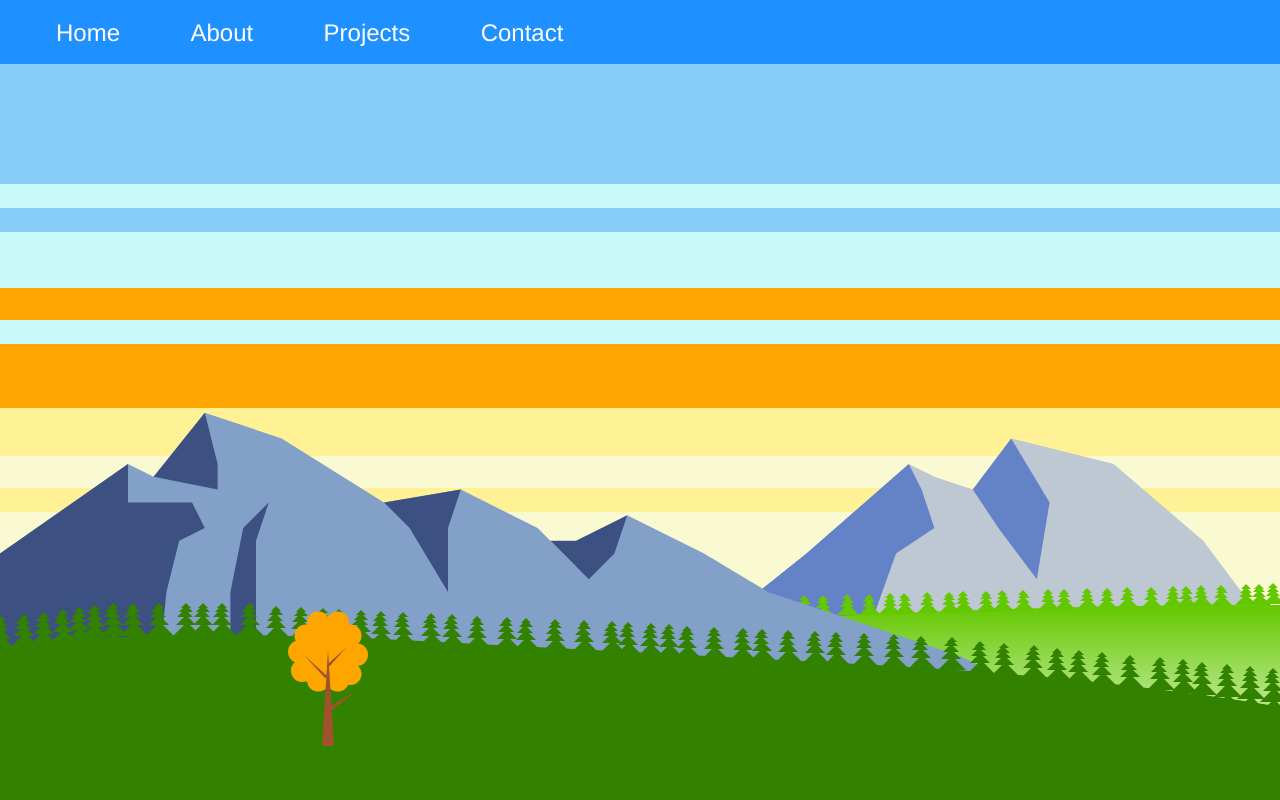
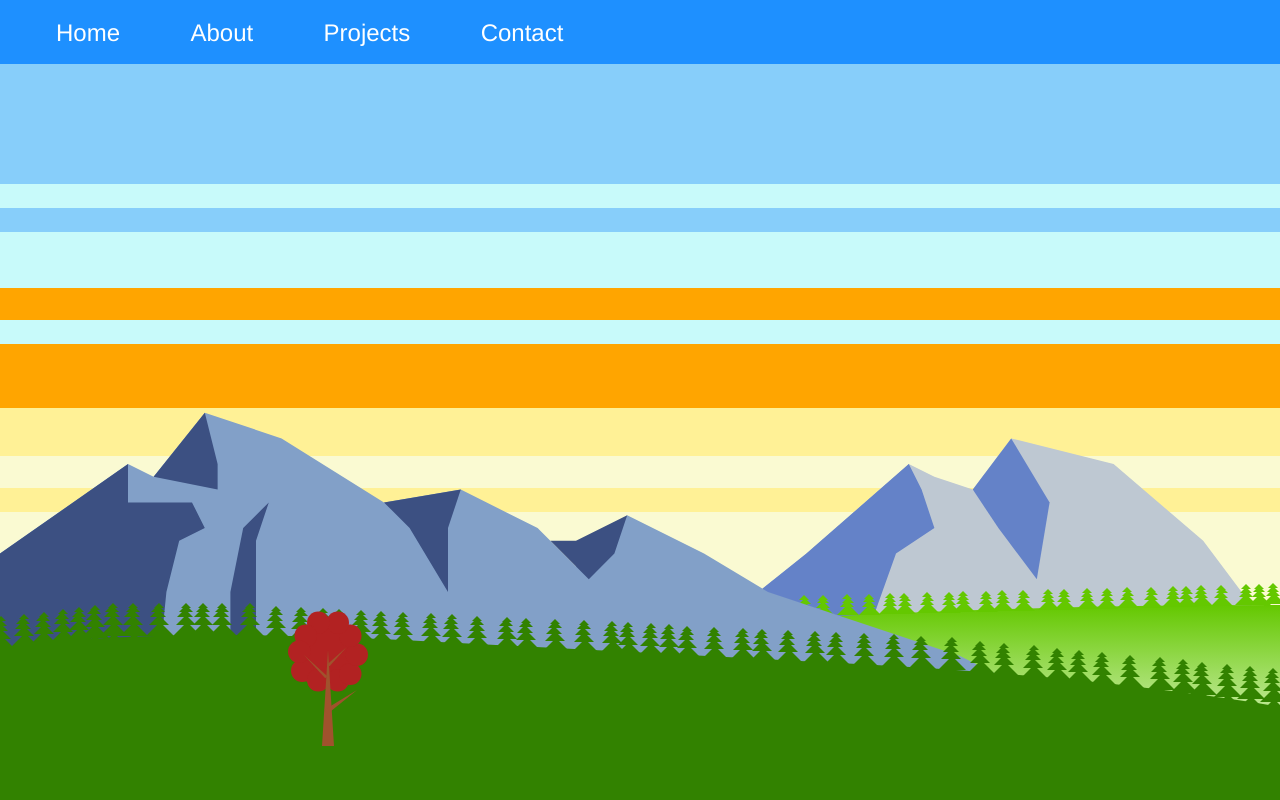
Before and after one commit to MyNameIsSpencer/landscape1, a plain HTML site: page index.html in a window 1280 px wide. Shown: the top 800 px of the page. Drawn offline with nearby package versions, Linux system fonts and the light colour scheme.

```diff
--- a/hills.js
+++ b/hills.js
@@ -74,6 +74,19 @@
   let oakCopy = oakTree.cloneNode(true);
   let xPosMod;
   let yPosMod;
+  let myColor = 'firebrick';
+  let oakTreeBigBush = oakCopy.getElementsByClassName('oak-tree-bush-big')[0];
+  let oakTreeBushes = oakCopy.getElementsByClassName('oak-tree-bush');
+
+  console.log(oakCopy);
+
+  oakTreeBigBush.style.backgroundColor = myColor;
+  for (let i = 0; i < oakTreeBushes.length; i ++) {
+    oakTreeBushes[i].style.backgroundColor = myColor;
+  }
+  // oakTreeBushes.style.backgroundColor = myColor;
+  // <div class="oak-tree-bush-big"></div>
+
 
   // xPosMod = 5;
   oakCopy.style.transform = `scale(0.5)`;
--- a/index.html
+++ b/index.html
@@ -4,6 +4,7 @@
 <link rel="stylesheet" type="text/css" href="splash-sky.css">
 <link rel="stylesheet" type="text/css" href="mountains.css">
 <link rel="stylesheet" type="text/css" href="oak-tree.css">
+<link rel="stylesheet" type="text/css" href="columnar-tree.css">
 
 
 <div id="landscape">
@@ -151,9 +152,6 @@
       <div class="oak-tree-branch oak-branch3"></div>
     </div>
 
-
-
-
   </div>
 </div>
 
--- a/main.js
+++ b/main.js
@@ -16,11 +16,10 @@
 // Make triangles in trees different sizes
 var pineTrees = document.getElementsByClassName("pine-tree");
 
-for (var pine in pineTrees) {
 
 
 
-
-  console.log(pineTrees[pine]);
-
-}
+// example logging of objects
+// for (var pine in pineTrees) {
+//   console.log(pineTrees[pine]);
+// }
```
